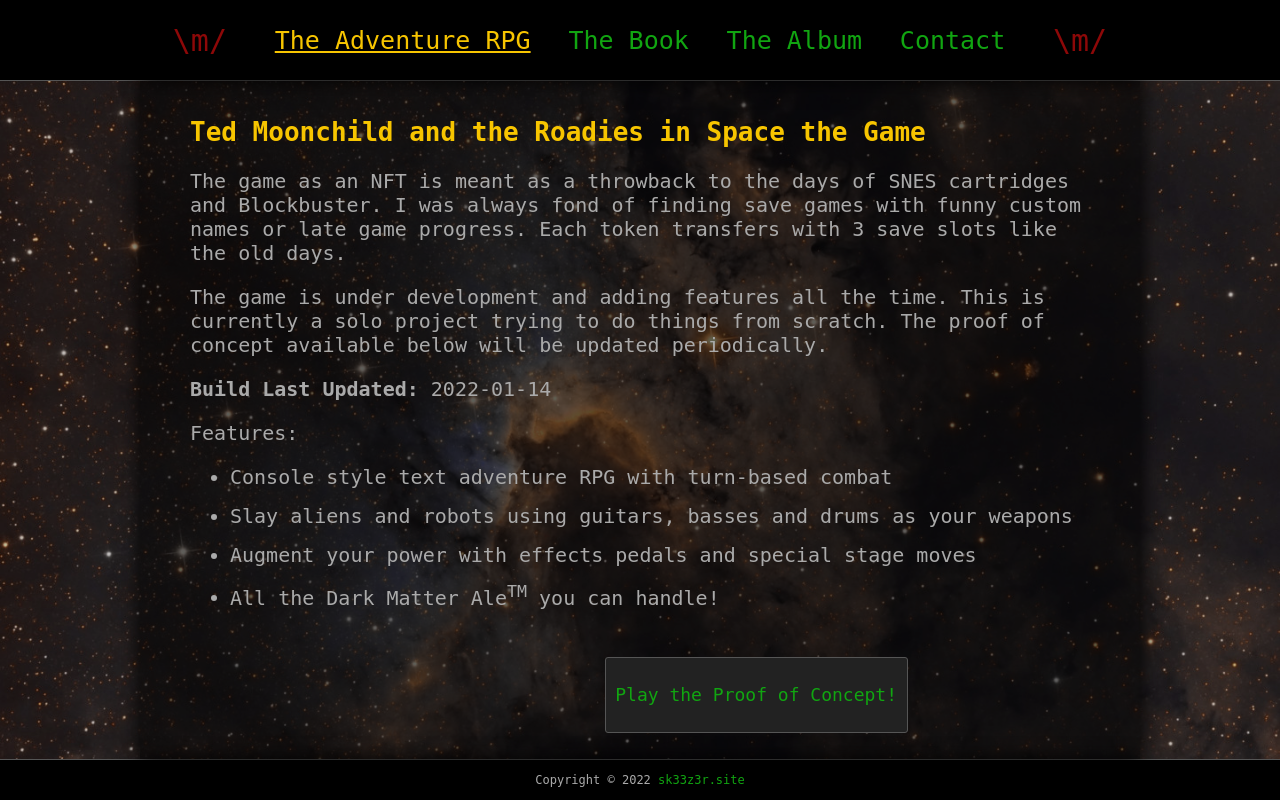
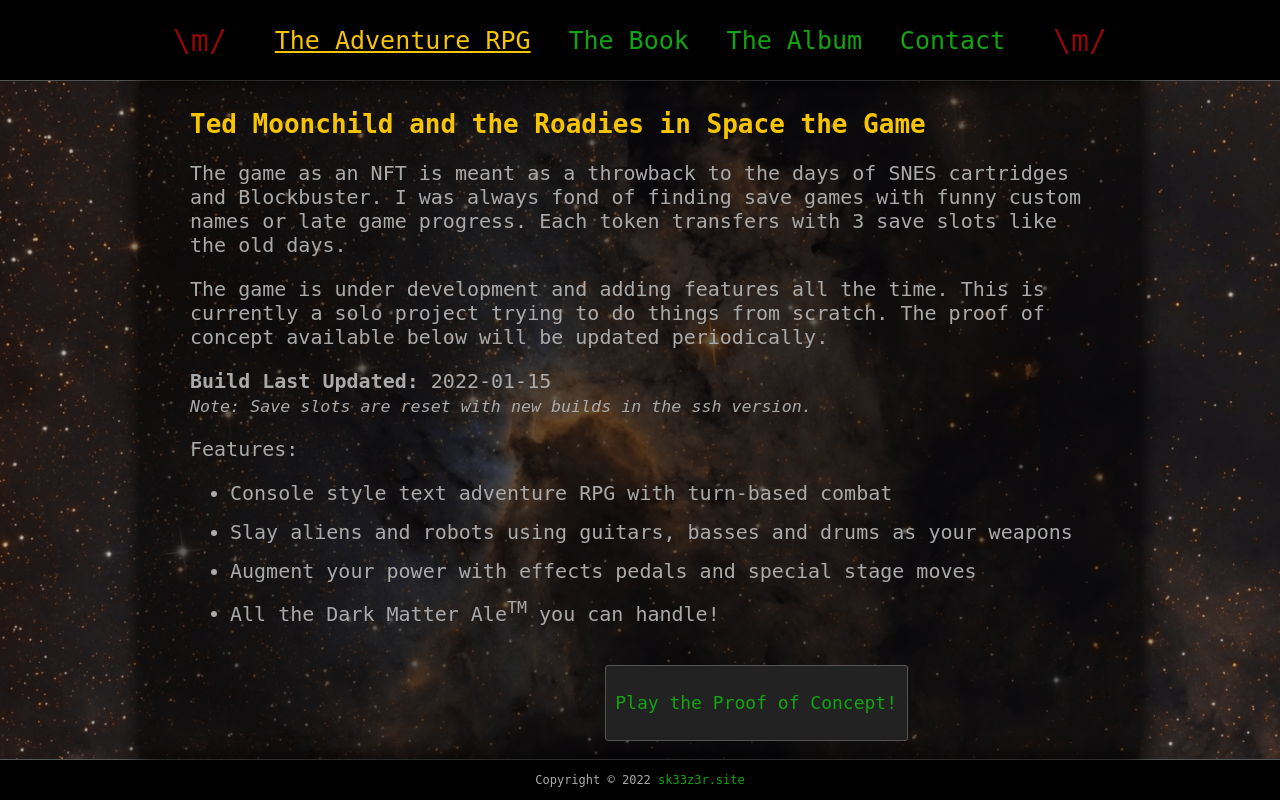
Before and after one commit to sk33z3r/moonchild.space, a PHP site: page / in a window 1280 px wide. Run offline with PHP 8.4, Linux system fonts and the light colour scheme; data that the repository does not hold is empty; some libraries are stand-ins or nearby versions; some web fonts are replaced.

Commit message:
chore: update build info, ssh --nocolor

```diff
--- a/index.php
+++ b/index.php
@@ -55,7 +55,7 @@
                     <h1>Ted Moonchild and the Roadies in Space the Game</h1>
                     <p>The game as an NFT is meant as a throwback to the days of SNES cartridges and Blockbuster. I was always fond of finding save games with funny custom names or late game progress. Each token transfers with 3 save slots like the old days.</p>
                     <p>The game is under development and adding features all the time. This is currently a solo project trying to do things from scratch. The proof of concept available below will be updated periodically.</p>
-                    <p><b>Build Last Updated:</b> 2022-01-14</p>
+                    <p><b>Build Last Updated:</b> 2022-01-15<br /><i><small>Note: Save slots are reset with new builds in the ssh version.</small></i></p>
                     <p>Features:</p>
                     <ul>
                         <li>Console style text adventure RPG with turn-based combat</li>
@@ -85,6 +85,8 @@
                             <div class=\"code ssh\">
                                 <b>SSH command from a terminal:</b><br /><br />
                                 ssh -p 7175 -t ted@moonchild.space \"play\"<br />
+                                <small><i>OR</i></small><br />
+                                <small style=\"color: #aaa;\">ssh -p 7175 -t ted@moonchild.space \"play --nocolor\"</small><br />
                                 <small><b>password:</b> m00nch1ld</small>
                             </div>
                             <div class=\"code download\">
```
